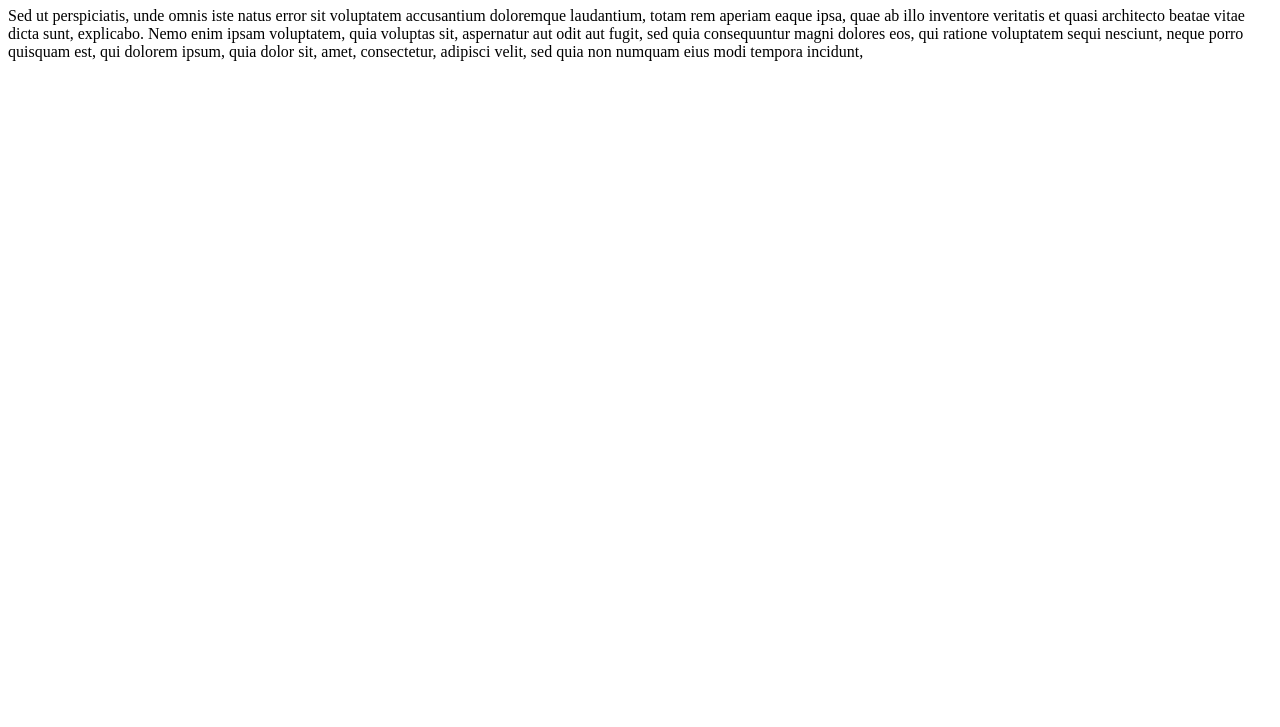
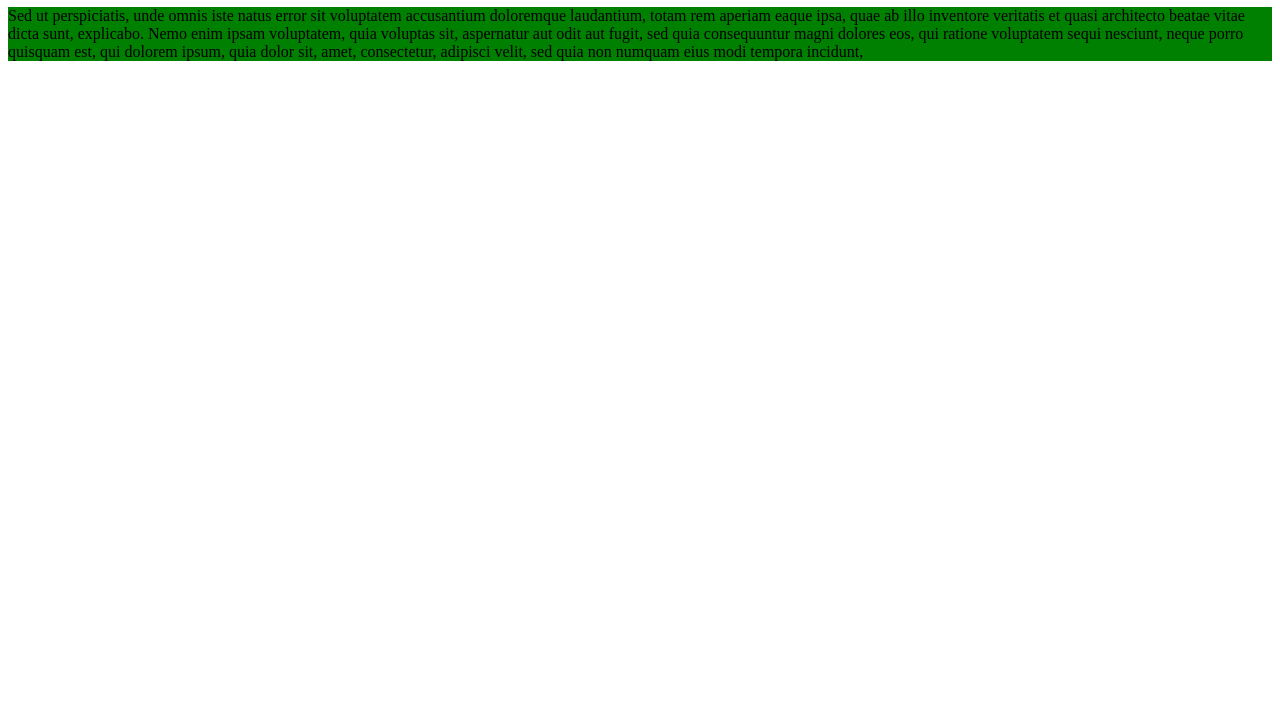
Before and after one commit to lithium9/first, a plain HTML site: page index.html in a window 1280 px wide. Shown: the part 73-800 px from the top of the page. Drawn offline with Linux system fonts and the light colour scheme.

Commit message:
Add to html <p> green background

```diff
--- a/main.css
+++ b/main.css
@@ -1,3 +1,7 @@
 h1{
 	color:#3dc3da;
 }
+
+p{
+	background: green;
+}
```
